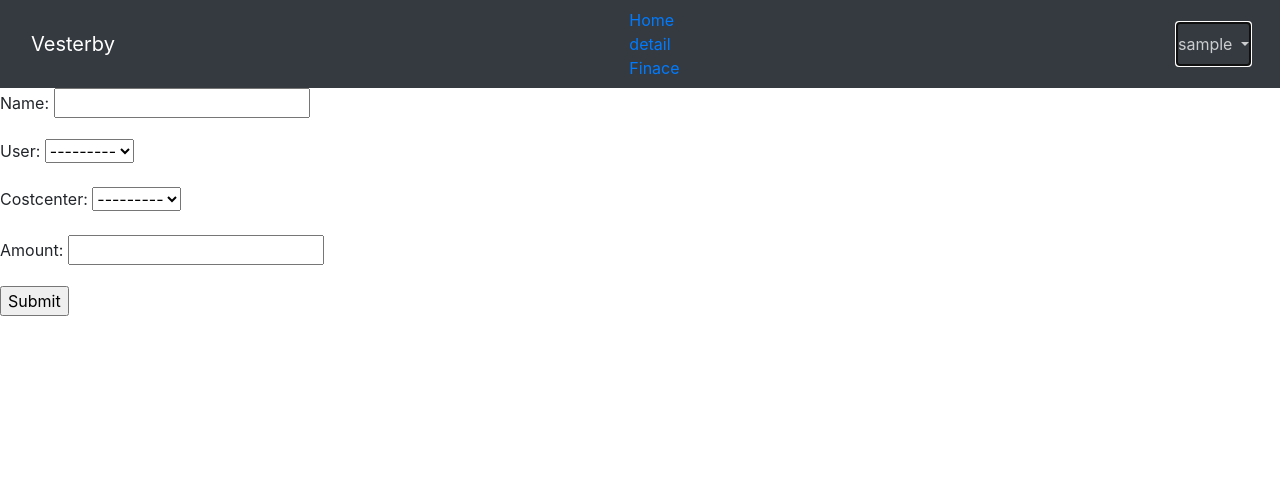
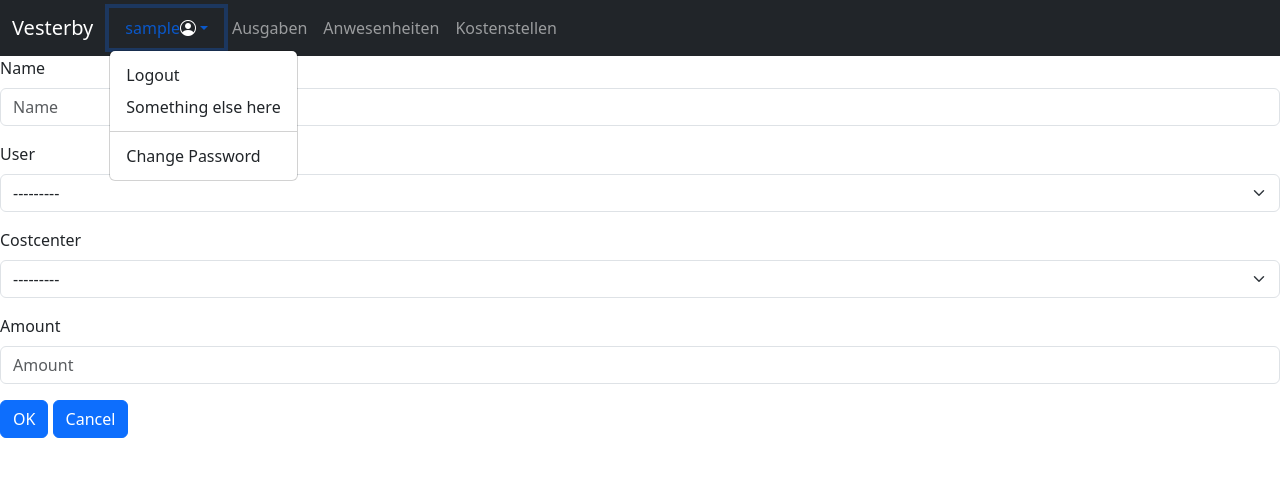
Before and after one commit to Lewerenz/vesterby_webapp, a Django app: page /finance/expense/create in a window 1280 px wide, after a click that opens the changed part. Shown: the top 477 px of the page. Run offline with Django 4.2, Linux system fonts and the light colour scheme; the visitor is signed in with stand-in values (Sample User, id 1); data comes from the database, SQL or seed files in the repository; data that the repository does not hold is empty; some libraries are stand-ins or nearby versions.

Commit message:
introduce Django-Bootstrap5

```diff
--- a/templates/base.html
+++ b/templates/base.html
@@ -5,11 +5,10 @@
 <head>
   <meta charset="utf-8">
   <title>{% block title %}Vesterby{% endblock %}</title>
-  <meta name="viewport" content="width=device-width, initial-scale=1, shrink-to-fit=no">
-  <!--link rel="stylesheet" href="https://maxcdn.bootstrapcdn.com/bootstrap/3.4.1/css/bootstrap.min.css"-->
-  <link rel="stylesheet" href="https://cdn.jsdelivr.net/npm/bootstrap@4.0.0/dist/css/bootstrap.min.css" integrity="sha384-Gn5384xqQ1aoWXA+058RXPxPg6fy4IWvTNh0E263XmFcJlSAwiGgFAW/dAiS6JXm" crossorigin="anonymous">
-  <script src="https://ajax.googleapis.com/ajax/libs/jquery/3.7.1/jquery.min.js"></script>
-  <script src="https://maxcdn.bootstrapcdn.com/bootstrap/3.4.1/js/bootstrap.min.js"></script>
+  {% load django_bootstrap5 %}
+  {% bootstrap_css %}
+  {% bootstrap_javascript %}
+  <link rel="stylesheet" href="https://cdn.jsdelivr.net/npm/bootstrap-icons@1.11.3/font/bootstrap-icons.min.css">
 </head>
 
 <body>
--- a/templates/finance/expense_form.html
+++ b/templates/finance/expense_form.html
@@ -1,8 +1,16 @@
 {% extends "home.html" %}
 
+{% load django_bootstrap5 %}
+
 {% block content %}
-<form method="post">{% csrf_token %}
-    {{ form.as_p }}
-    <input type="submit" value="Submit" />
+
+<form method="post">
+    {% csrf_token %}
+
+    {% bootstrap_form form layout=layout size=size %}
+
+    {% bootstrap_button button_type="submit" content="OK" %}
+    {% bootstrap_button button_type="reset" content="Cancel" %}
 </form>
+
 {% endblock %}
--- a/templates/home.html
+++ b/templates/home.html
@@ -4,7 +4,49 @@
 {% block title %}Home{% endblock %}
 
 {% block navbar %}
-<nav class="navbar navbar-dark bg-dark">
+
+<nav class="navbar navbar-expand-lg navbar-dark bg-dark">
+  <div class="container-fluid">
+    <a class="navbar-brand" href="{% url 'home' %}">Vesterby</a>
+    {% if user.is_authenticated %}
+    <button class="navbar-toggler" type="button" data-bs-toggle="collapse" data-bs-target="#navbarSupportedContent" aria-controls="navbarSupportedContent" aria-expanded="false" aria-label="Toggle navigation">
+      <span class="navbar-toggler-icon"></span>
+    </button>
+
+    <ul class="nav justify-content-end">
+      <li class="nav-item dropdown">
+        <a class="nav-link dropdown-toggle" data-bs-toggle="dropdown" href="#" role="button" aria-expanded="false">{{ user.username }}<i class="bi bi-person-circle" style="font-size: 1rem; color: rgb(255,255,255);"></i></a>
+        <ul class="dropdown-menu">
+          <li><a class="dropdown-item" href="#">Logout</a></li>
+          <li><a class="dropdown-item" href="#">Something else here</a></li>
+          <li><hr class="dropdown-divider"></li>
+          <li><a class="dropdown-item" href="#">Change Password</a></li>
+        </ul>
+      </li>
+    </ul>
+
+    <div class="collapse navbar-collapse" id="navbarSupportedContent">
+      <ul class="navbar-nav me-auto mb-2 mb-lg-0">
+        <li class="nav-item">
+          <a class="nav-link" href="{% url 'expense_list' %}">Ausgaben</a>
+        </li>
+        <li class="nav-item">
+          <a class="nav-link" href="#">Anwesenheiten</a>
+        </li>
+        <li class="nav-item">
+          <a class="nav-link" href="#">Kostenstellen</a>
+        </li>
+      </ul>
+    </div>
+
+
+
+
+    {% endif %}
+  </div>
+</nav>
+
+<!--nav class="navbar navbar-dark bg-dark">
   <div class="container-fluid">
     <div class="navbar-header">
       <a class="navbar-brand" href="{% url 'home' %}">Vesterby</a>
@@ -42,7 +84,7 @@
 
     {% endif %}
   </div>
-</nav>
+</nav-->
 {% endblock %}
 
 {%block content %}
```
Also changed, not shown: templates/finance/expense_list.html (+14 -1 lines).
